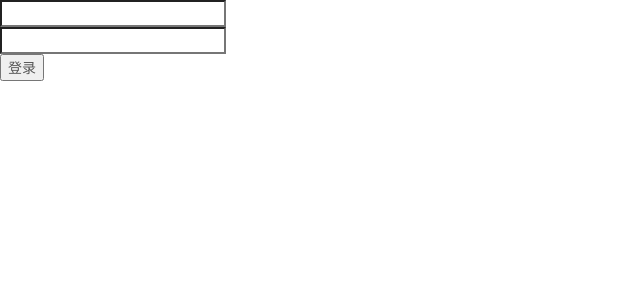
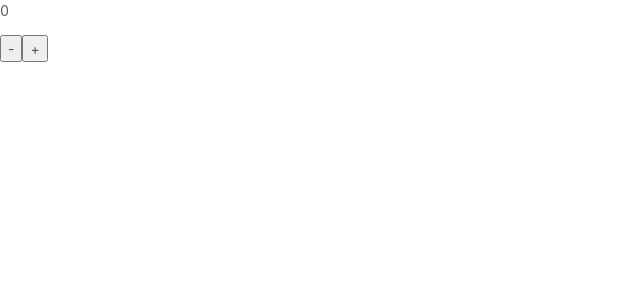
Before and after one commit to simon9124/kaikeba, a React (Create React App) app in the folder react01/: page / in a window 1280 px wide. Shown: the top 300 px of the page, without its empty margins (0-640 px from the left). Built offline with nearby package versions, Linux system fonts and the light colour scheme.

Commit message:
KFormSample表单组件设计

```diff
--- a/react01/package.json
+++ b/react01/package.json
@@ -8,7 +8,8 @@
     "react": "^16.8.1",
     "react-app-rewired": "^2.0.2-next.0",
     "react-dom": "^16.8.1",
-    "react-scripts": "2.1.5"
+    "react-scripts": "2.1.5",
+    "redux": "^4.0.1"
   },
   "scripts": {
     "start": "react-app-rewired start",
--- a/react01/src/components/KFormSample.js
+++ b/react01/src/components/KFormSample.js
@@ -3,6 +3,7 @@
 */
 
 import React, { Component } from 'react'
+import { Icon } from 'antd'
 
 // 高阶组件：包装用户表担，增加数据管理能力、校验
 function kFormCreate(Comp) {
@@ -79,6 +80,8 @@ function kFormCreate(Comp) {
             // 判断控件是否获得焦点
             onFocus: this.handleFocus
           })}
+
+          {/* 错误信息显示在FormItem组件中 */}
           {/* {this.state[field + 'Message'] && (
             <p style={{ color: 'red' }}>{this.state[field + 'Message']}</p>
           )} */}
@@ -94,9 +97,11 @@ function kFormCreate(Comp) {
       })
     }
 
-    isFieldTouched = field => {
-      return !!this.state[field + 'Focus']
-    }
+    // 判断组件是否被用户点击过
+    isFieldTouched = field => !!this.state[field + 'Focus']
+
+    // 获取对应的错误信息
+    getFieldError = field => this.state[field + 'Message']
 
     render() {
       return (
@@ -105,6 +110,8 @@ function kFormCreate(Comp) {
           getFieldDec={this.getFieldDec}
           value={this.state}
           validate={this.validate}
+          isFieldTouched={this.isFieldTouched}
+          getFieldError={this.getFieldError}
         />
       )
     }
@@ -124,6 +131,18 @@ class FormItem extends Component {
   }
 }
 
+class KInput extends Component {
+  render() {
+    return (
+      <div>
+        {/* 前缀图标 */}
+        {this.props.prefix}
+        {/* 父组件传来的属性展开 */}
+        <input {...this.props} />
+      </div>
+    )
+  }
+}
 @kFormCreate
 class KFormSample extends Component {
   // 表单提交
@@ -140,23 +159,36 @@ class KFormSample extends Component {
   }
 
   render() {
-    const { getFieldDec } = this.props
+    const { getFieldDec, isFieldTouched, getFieldError } = this.props
+    const userNameError = isFieldTouched('uname') && getFieldError('uname')
+    const passwordError = isFieldTouched('pwd') && getFieldError('pwd')
+
     return (
       <div>
+        <FormItem
+          validateStatus={userNameError ? 'error' : ''}
+          help={userNameError || ''}
+        >
           {getFieldDec(
             'uname',
             {
               rules: [{ required: true, message: '请填写用户名!' }]
             },
-          <input type="text" />
+            <KInput type="text" prefix={<Icon type="user" />} />
           )}
+        </FormItem>
+        <FormItem
+          validateStatus={passwordError ? 'error' : ''}
+          help={passwordError || ''}
+        >
           {getFieldDec(
             'pwd',
             {
               rules: [{ required: true, message: '请填写密码!' }]
             },
-          <input type="password" />
+            <KInput type="password" prefix={<Icon type="lock" />} />
           )}
+        </FormItem>
 
         {/* 作为getFieldDec方法的第三个参数 */}
         {/* <input type="text" /> */}
--- /dev/null
+++ b/react01/src/components/ReduxTest.js
@@ -0,0 +1,26 @@
+import React, { Component } from 'react'
+import store from '../store'
+
+export default class ReduxTest extends Component {
+  render() {
+    return (
+      <div>
+        <p>{store.getState()}</p>
+        <button
+          onClick={() => {
+            store.dispatch({ type: 'minus' })
+          }}
+        >
+          -
+        </button>
+        <button
+          onClick={() => {
+            store.dispatch({ type: 'add' })
+          }}
+        >
+          +
+        </button>
+      </div>
+    )
+  }
+}
--- a/react01/src/index.js
+++ b/react01/src/index.js
@@ -8,7 +8,16 @@ import ReactDOM from 'react-dom' // react-dom
 // import Hoc from './components/Hoc'
 // import ContextSample from './components/ContextSample'
 // import AntdTest from './components/AntdTest'
-import KFormSample from './components/KFormSample'
+// import KFormSample from './components/KFormSample'
+
+// store
+import store from './store'
+import ReduxTest from './components/ReduxTest'
+function render() {
+  ReactDOM.render(<ReduxTest />, document.querySelector('#root'))
+}
+render()
+store.subscribe(render)
 
 // ReactDOM.render(<h1> React初始化 </h1>, document.querySelector('#root'))
 // ReactDOM.render(<App />, document.querySelector('#root'))
@@ -18,7 +27,7 @@ import KFormSample from './components/KFormSample'
 // ReactDOM.render(<Hoc stage="React" />, document.querySelector('#root'))
 // ReactDOM.render(<ContextSample />, document.querySelector('#root'))
 // ReactDOM.render(<AntdTest />, document.querySelector('#root'))
-ReactDOM.render(<KFormSample />, document.querySelector('#root'))
+// ReactDOM.render(<KFormSample />, document.querySelector('#root'))
 // ReactDOM.render(
 //   <CartSample title="react购物车" />,
 //   document.querySelector('#root')
--- /dev/null
+++ b/react01/src/store.js
@@ -0,0 +1,15 @@
+import { createStore } from 'redux'
+
+// reducer：具体状态修改执行者
+const counterReducer = (state = 0, action) => {
+  switch (action.type) {
+    case 'add':
+      return state + 1
+    case 'minus':
+      return state - 1
+    default:
+      return state
+  }
+}
+
+export default createStore(counterReducer)
```
Also changed, not shown: 1 other file (tests, documents, lock files or other folders). Lines whose indentation alone changed are shown as unchanged.
